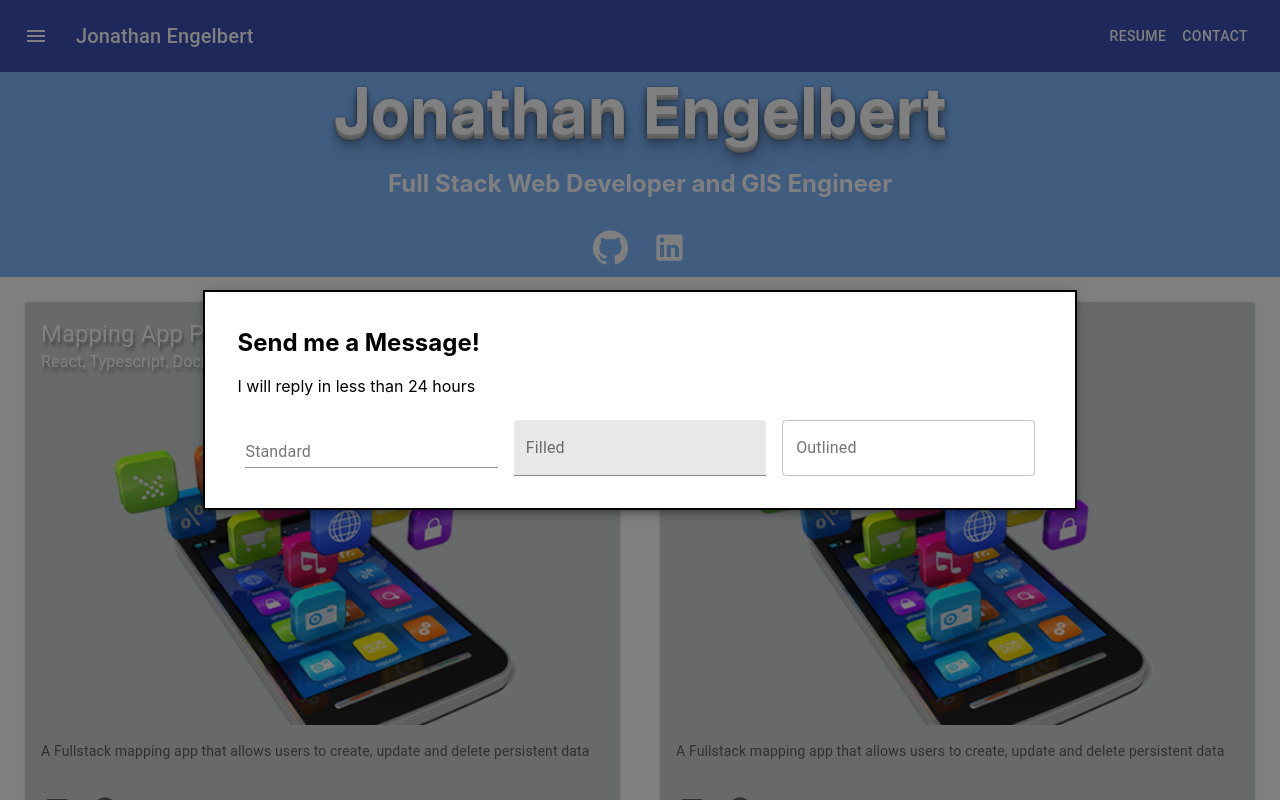
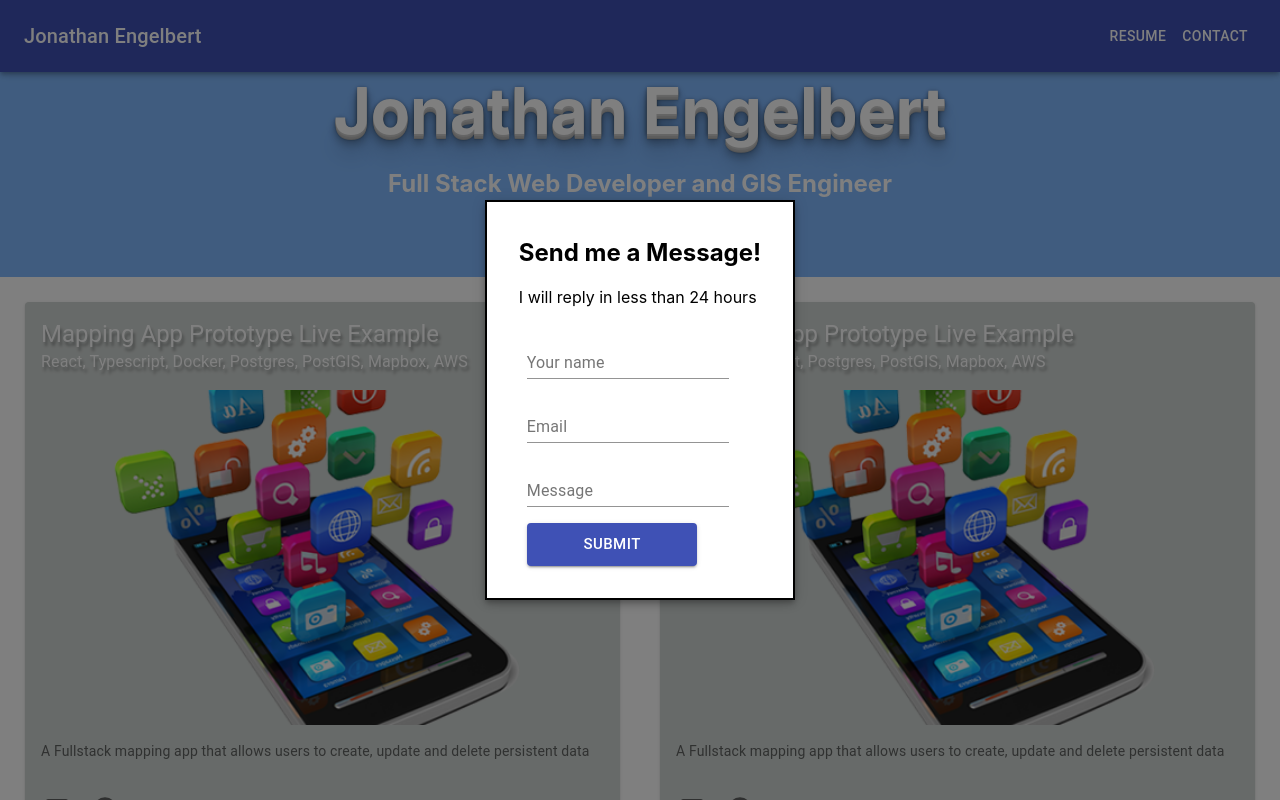
Before and after one commit to jonathanengelbert/portfolio, a React (Create React App) app: page / in a window 1280 px wide. Both pictures are taken after a click on the button "CONTACT". Shown: the top 800 px of the page. Built offline with nearby package versions, Linux system fonts and the light colour scheme.

Commit message:
Styles contact form, removes menu icon

```diff
--- a/src/components/Contact/ContactForm.tsx
+++ b/src/components/Contact/ContactForm.tsx
@@ -1,17 +1,23 @@
-import React from 'react';
-import { makeStyles, Theme, createStyles } from '@material-ui/core/styles';
+import React, {useState} from 'react';
+
+// MATERIAL UI config
+
+import {makeStyles, Theme, createStyles} from '@material-ui/core/styles';
 import Modal from '@material-ui/core/Modal';
 import Backdrop from '@material-ui/core/Backdrop';
 import Fade from '@material-ui/core/Fade';
-import { TextField } from '@material-ui/core';
+import {TextField} from '@material-ui/core';
+import Button from '@material-ui/core/Button';
 
 const useStyles = makeStyles((theme: Theme) =>
     createStyles({
         root: {
             '& > *': {
                 margin: theme.spacing(1),
-                width: '25ch',
+                width: '20ch',
             },
+            display: 'flex',
+            flexDirection: 'column'
         },
         modal: {
             display: 'flex',
@@ -28,11 +34,12 @@ const useStyles = makeStyles((theme: Theme) =>
 );
 
 type Props = {
-   formOpen: boolean,
-   setFormOpen: Function
+    formOpen: boolean,
+    setFormOpen: Function
 }
 
 const ContactForm = (props: Props) => {
+    const [status, setStatus] = useState<string>('');
     const classes = useStyles();
 
     const handleClose = () => {
@@ -63,10 +70,38 @@ const ContactForm = (props: Props) => {
                         <p id="transition-modal-description">
                             I will reply in less than 24 hours
                         </p>
-                        <form className={classes.root} noValidate autoComplete="off">
-                            <TextField id="standard-basic" label="Standard" />
-                            <TextField id="filled-basic" label="Filled" variant="filled" />
-                            <TextField id="outlined-basic" label="Outlined" variant="outlined" />
+                        <form className={classes.root} noValidate autoComplete="off"
+                              onSubmit={() => alert('DONE!')}
+                            // action="https://formspree.io/xdowdbqv"
+                              action="https://yoyoyoy.com"
+                              method="POST"
+                        >
+                            <TextField
+                                id="name"
+                                type="name"
+                                label="Your name"
+                            />
+                            <TextField
+                                id="standard-basic"
+                                type="email"
+                                label="Email"
+                            />
+                            <TextField
+                                id="message"
+                                type="message"
+                                label="Message"
+                                multiline
+                            />
+                            {status === "SUCCESS" ?
+                                <p>Thanks!</p> :
+                                <Button
+                                    variant="contained"
+                                    size="large"
+                                    color="primary"
+                                >Submit
+                                </Button>
+                            }
+                            {status === "ERROR" && <p>Ooops! There was an error.</p>}
                         </form>
                     </div>
                 </Fade>
--- a/src/components/Nav/Nav.tsx
+++ b/src/components/Nav/Nav.tsx
@@ -31,11 +31,11 @@ export default function Nav() {
 
     return (
         <nav className={classes.root}>
-            <AppBar position="static">
+            <AppBar position="sticky">
                 <Toolbar>
-                    <IconButton edge="start" className={classes.menuButton} color="inherit" aria-label="menu">
-                        <MenuIcon/>
-                    </IconButton>
+                    {/*<IconButton edge="start" className={classes.menuButton} color="inherit" aria-label="menu">*/}
+                    {/*    <MenuIcon/>*/}
+                    {/*</IconButton>*/}
                     <Typography variant="h6" className={classes.title}>
                         <p className={"logo"}>Jonathan Engelbert</p>
                     </Typography>
```
